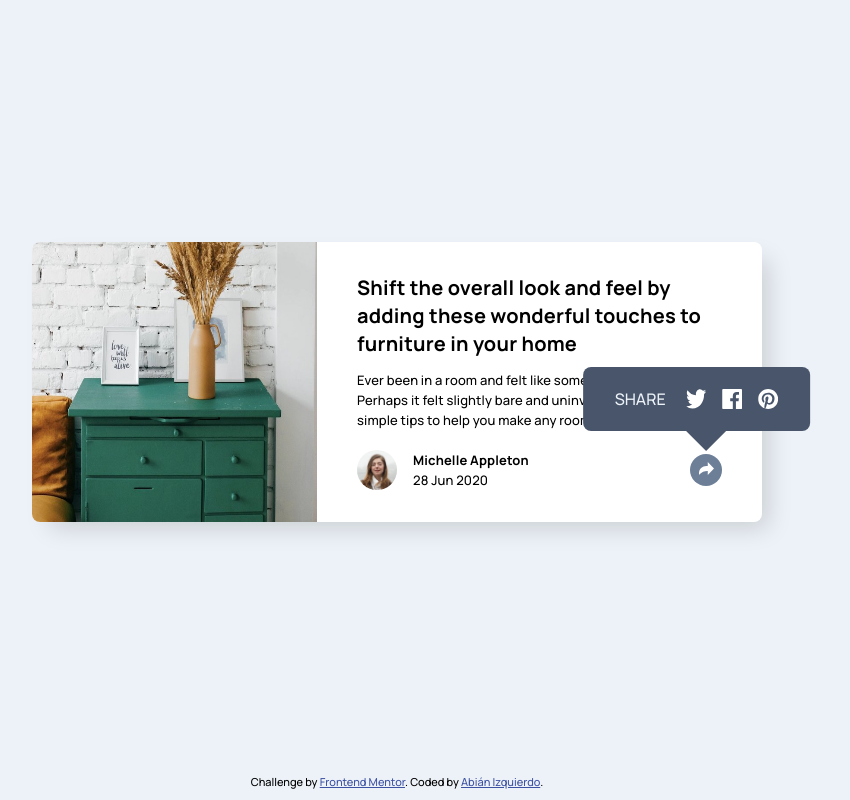
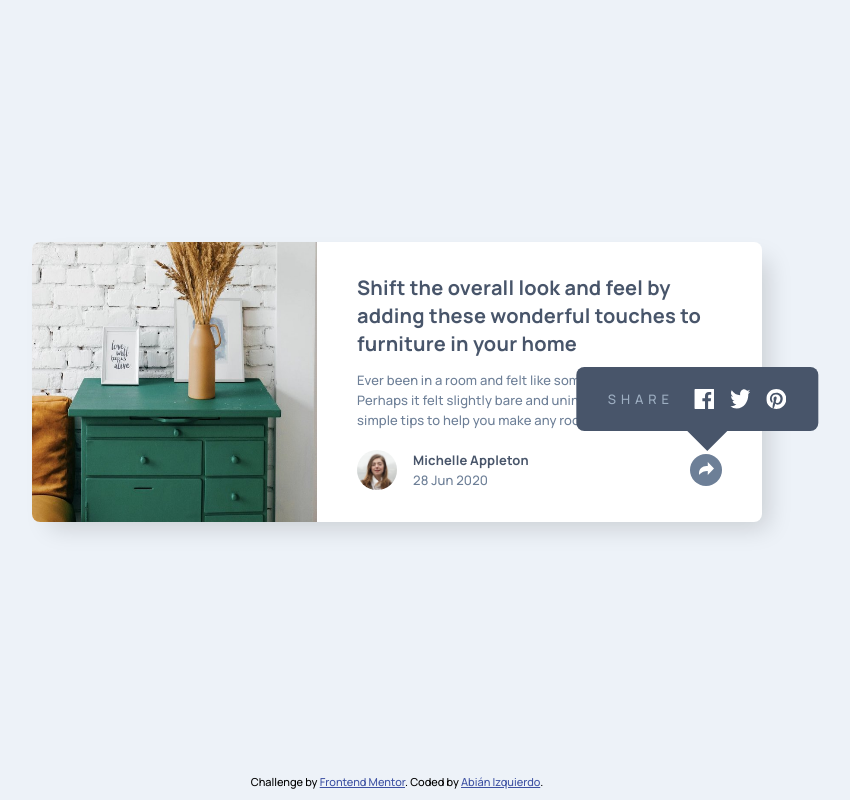
Before and after one commit to abizmo/article-preview-component, a React (Create React App) app: page / in a window 1280 px wide. Both pictures are taken after a click on the button "share". Shown: the whole page, without its empty margins (243-1093 px from the left). Built offline with nearby package versions, Linux system fonts and the light colour scheme.

Commit message:
Fix fonts

```diff
--- a/src/components/Card/index.jsx
+++ b/src/components/Card/index.jsx
@@ -86,8 +86,8 @@ Card.Footer = ({ children }) => {
         >
           <Label>Share</Label>
           <Group style={{ display: 'flex', gap: '1rem' }}>
+            <Icon src="./images/icon-facebook.svg" alt="facebook" />
             <Icon src="./images/icon-twitter.svg" alt="twitter" />
-            <Icon src="./images/icon-facebook.svg" alt="facebook" />
             <Icon src="./images/icon-pinterest.svg" alt="pinterest" />
           </Group>
         </Group>
--- a/src/components/Card/styles/card.js
+++ b/src/components/Card/styles/card.js
@@ -42,6 +42,7 @@ export const Group = styled.div(({
 }));
 
 export const Title = styled.h1(({ theme }) => ({
+  color: theme.color['blue-900'],
   fontSize: theme.font.size.mobile.big,
   fontWeight: theme.font.weight.bold,
   letterSpacing: '.01em',
@@ -54,6 +55,7 @@ export const Title = styled.h1(({ theme }) => ({
 }));
 
 export const Body = styled.p(({ theme }) => ({
+  color: theme.color['blue-700'],
   fontSize: theme.font.size.mobile.normal,
   fontWeight: theme.font.weight.regular,
   letterSpacing: '.01em',
@@ -110,6 +112,7 @@ export const Avatar = styled.img(({ theme }) => ({
 }));
 
 export const Author = styled.h2(({ theme }) => ({
+  color: theme.color['blue-900'],
   fontSize: theme.font.size.mobile.normal,
   fontWeight: theme.font.weight.bold,
   letterSpacing: '.01em',
@@ -117,6 +120,7 @@ export const Author = styled.h2(({ theme }) => ({
 }));
 
 export const Date = styled.p(({ theme }) => ({
+  color: theme.color['blue-700'],
   fontSize: theme.font.size.mobile.normal,
   fontWeight: theme.font.weight.regular,
   letterSpacing: '.01em',
@@ -127,7 +131,6 @@ export const Share = styled.div(({ theme }) => ({
   backgroundColor: theme.color['blue-900'],
   borderBottomLeftRadius: theme.sizes.br,
   borderBottomRightRadius: theme.sizes.br,
-  color: theme.color['blue-300'],
   display: 'flex',
   height: '0',
   justifyContent: 'space-between',
@@ -147,7 +150,7 @@ export const Share = styled.div(({ theme }) => ({
     borderRadius: theme.sizes.br,
     left: '50%',
     top: '-110%',
-    transform: 'translateX(19%)',
+    transform: 'translateX(15%)',
     width: 'initial',
     '&:before': {
       content: '""',
@@ -168,7 +171,11 @@ export const Icon = styled.img`
   color: theme.color['blue-300'],
 `;
 
-export const Label = styled.p`
-  display: inline;
-  text-transform: uppercase;
-`;
+export const Label = styled.p(({ theme }) => ({
+  color: theme.color['blue-500'],
+  display: 'inline',
+  fontSize: theme.font.size.mobile.normal,
+  fontWeight: theme.font.weight.regular,
+  letterSpacing: '0.38em',
+  textTransform: 'uppercase',
+}));
```
